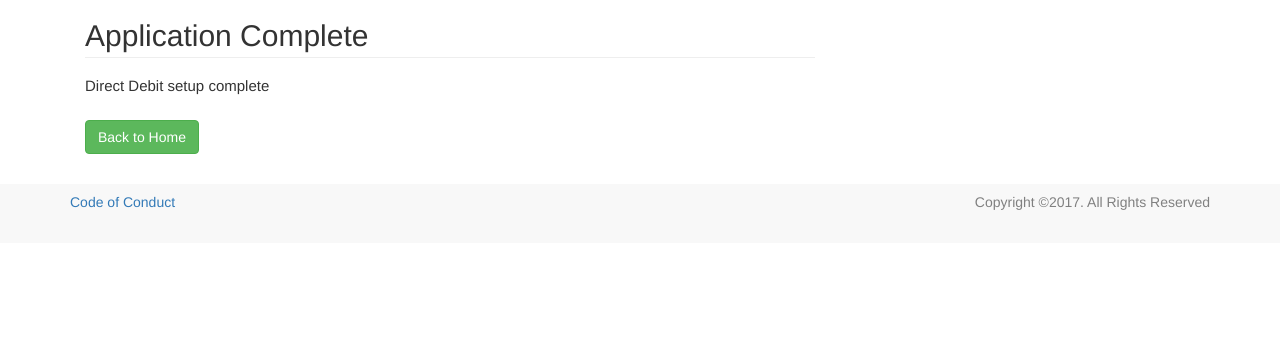
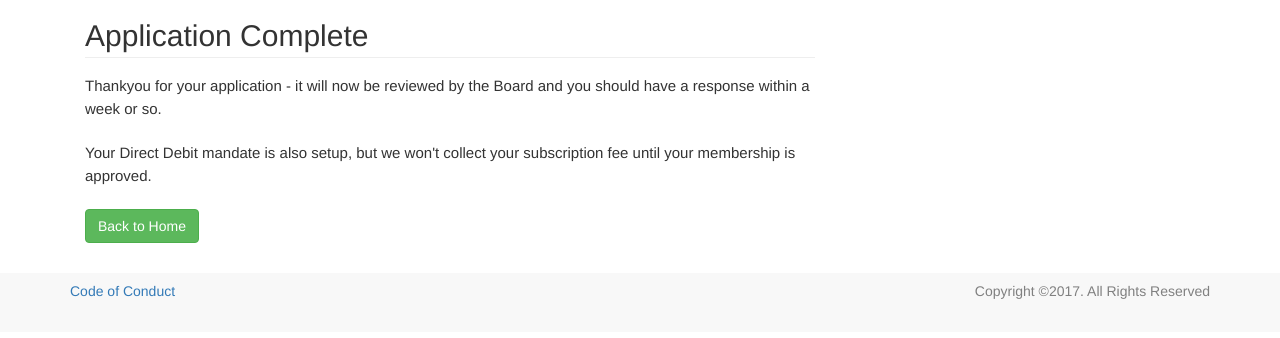
Before and after one commit to UKHackspaceFoundation/website, a Django app: template main/templates/main/supporter_step3.html in a window 1280 px wide. Shown: the part 51-389 px from the top of the page. Run offline with Django 3.2, Linux system fonts and the light colour scheme; the template is opened without the code that fills it, so the values that code supplies are empty; parts of the project's set-up code (start-up, migrations or seed data) failed here and were passed over; some libraries are stand-ins or nearby versions.

Commit message:
Better words

```diff
--- a/main/templates/main/home.html
+++ b/main/templates/main/home.html
@@ -48,7 +48,7 @@
                     {% elif user.member_type == "Supporter" %}
 
                         {% if user.member_status == "Pending" %}
-                            <p>Thankyou for your application, it is currently being reviewed by the Board</p>
+                            <p>Your application is pending review by the Board - we'll email you once they have made a decision</p>
 
                         {% endif %}
 
--- a/main/templates/main/supporter_step3.html
+++ b/main/templates/main/supporter_step3.html
@@ -7,7 +7,9 @@
 <div class="col-md-8">
     <h2>Application Complete</h2>
 
-    <p>Direct Debit setup complete</p>
+    <p>Thankyou for your application - it will now be reviewed by the Board and you should have a response within a week or so.</p>
+
+    <p>Your Direct Debit mandate is also setup, but we won't collect your subscription fee until your membership is approved.</p>
 
     <a href="{% url 'home' %}" class="btn btn-success">Back to Home</a>
 
```
